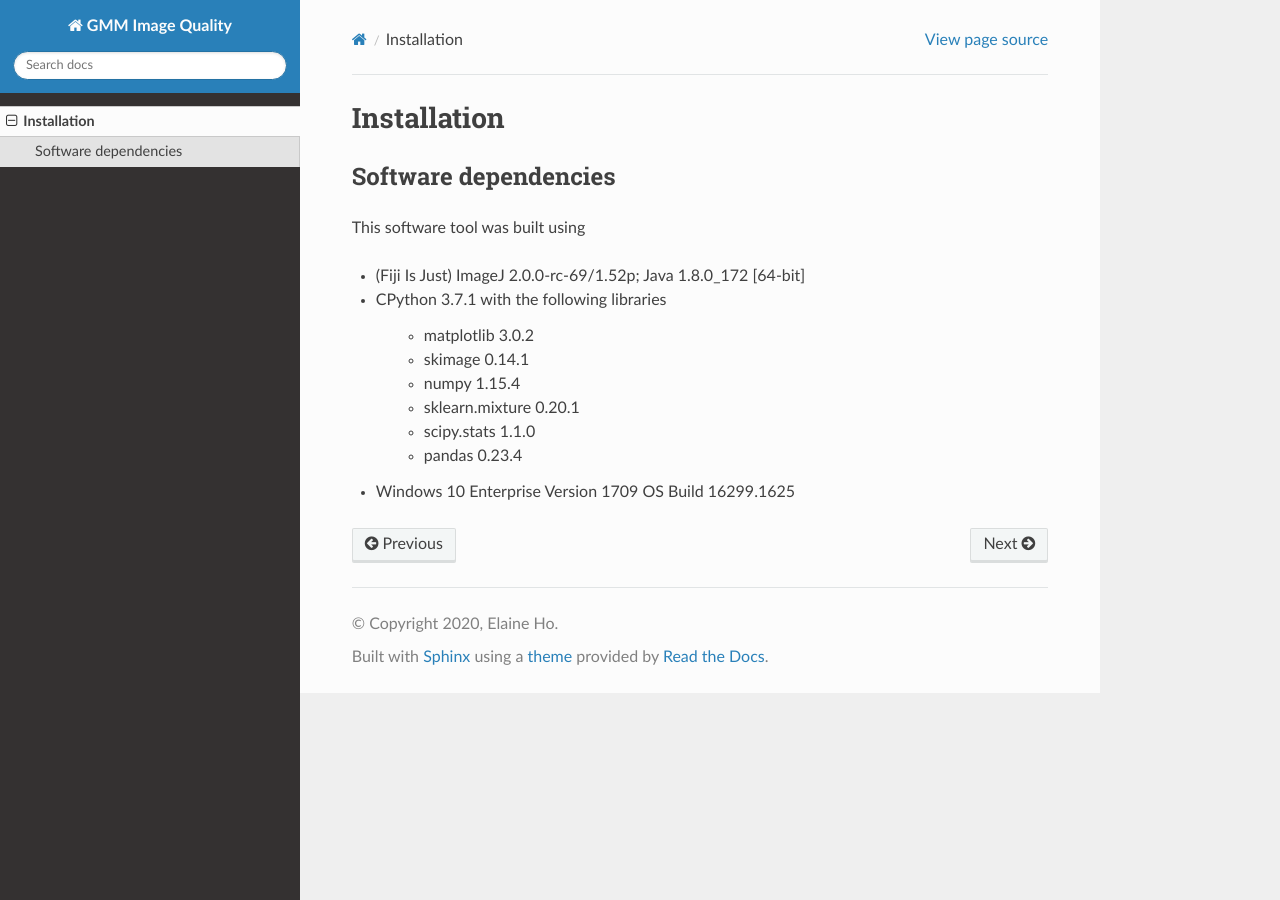
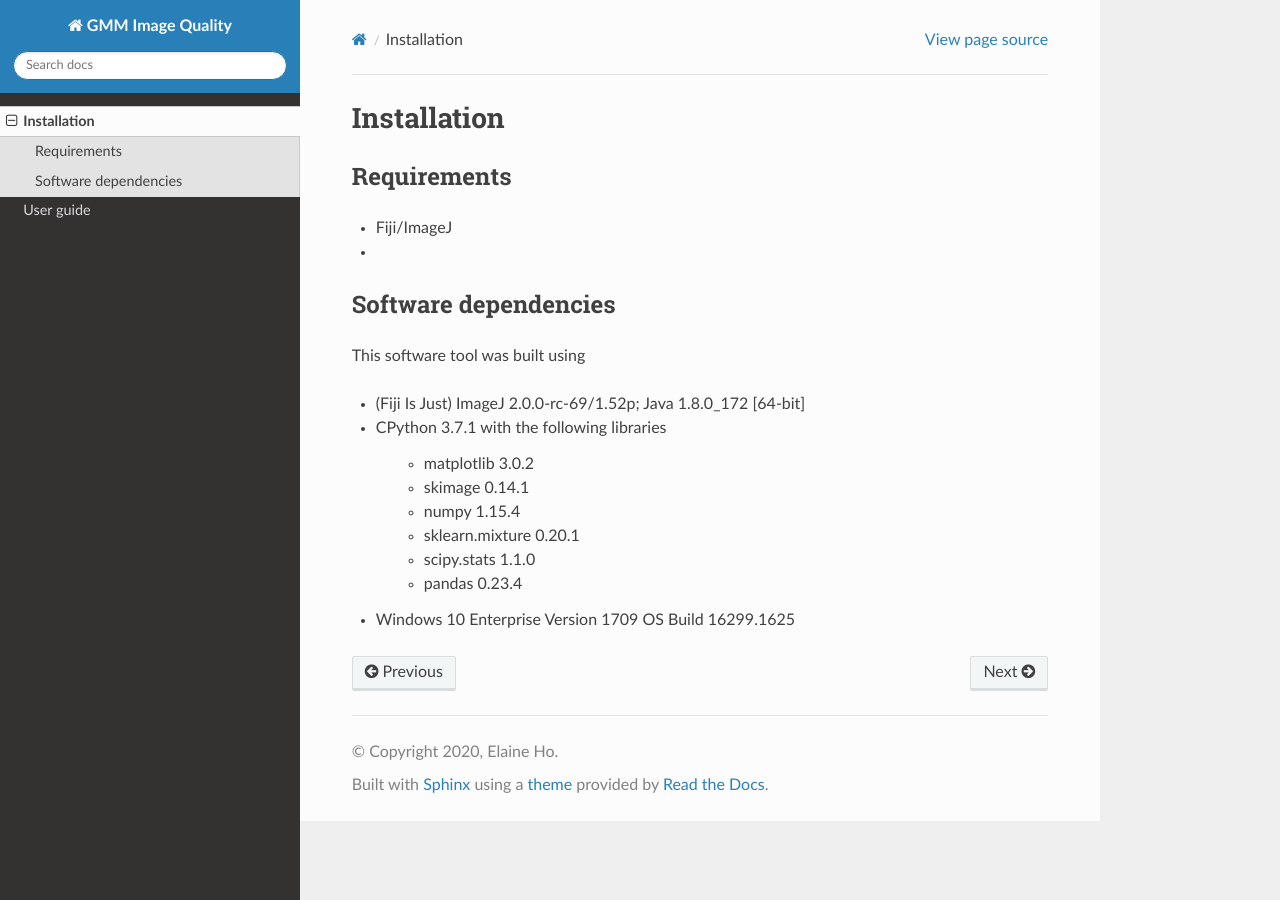
Before and after one commit to elainehoml/GMM_Image_Quality, a Sphinx documentation site: the page built from docs/installation.rst, in a window 1280 px wide. Built offline with Sphinx 7.4.7 and the Read the Docs theme 2.0.0, drawn with Linux system fonts in a browser that asks for light colours.

Commit message:
Includes section headers
Minor edit to include section headers in installation.rst and
userguide.rst

```diff
--- a/docs/installation.rst
+++ b/docs/installation.rst
@@ -1,6 +1,12 @@
 ************
 Installation
 ************
+
+Requirements
+------------
+
+* Fiji/ImageJ
+*
 
 Software dependencies
 ---------------------
--- a/docs/userguide.rst
+++ b/docs/userguide.rst
@@ -0,0 +1,9 @@
+**********
+User guide
+**********
+
+Using the Jython GUI
+--------------------
+
+Python scripting
+----------------
```
